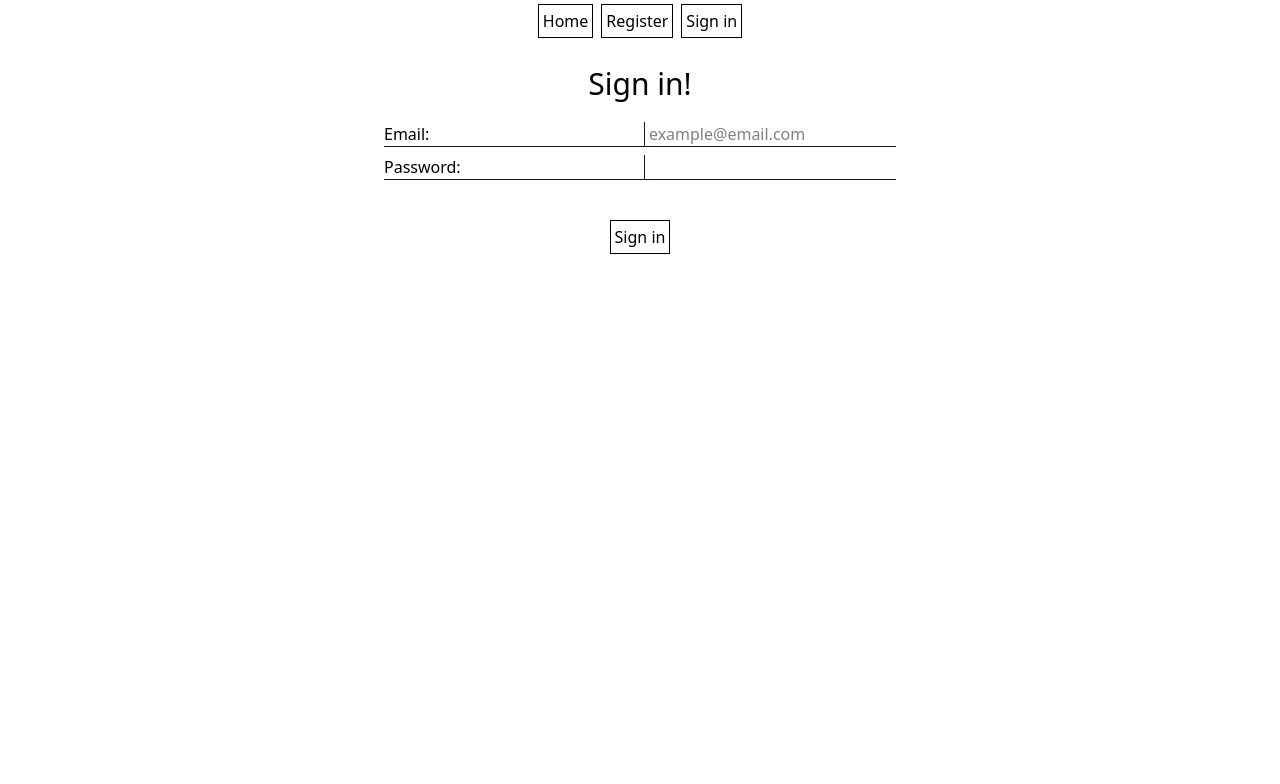
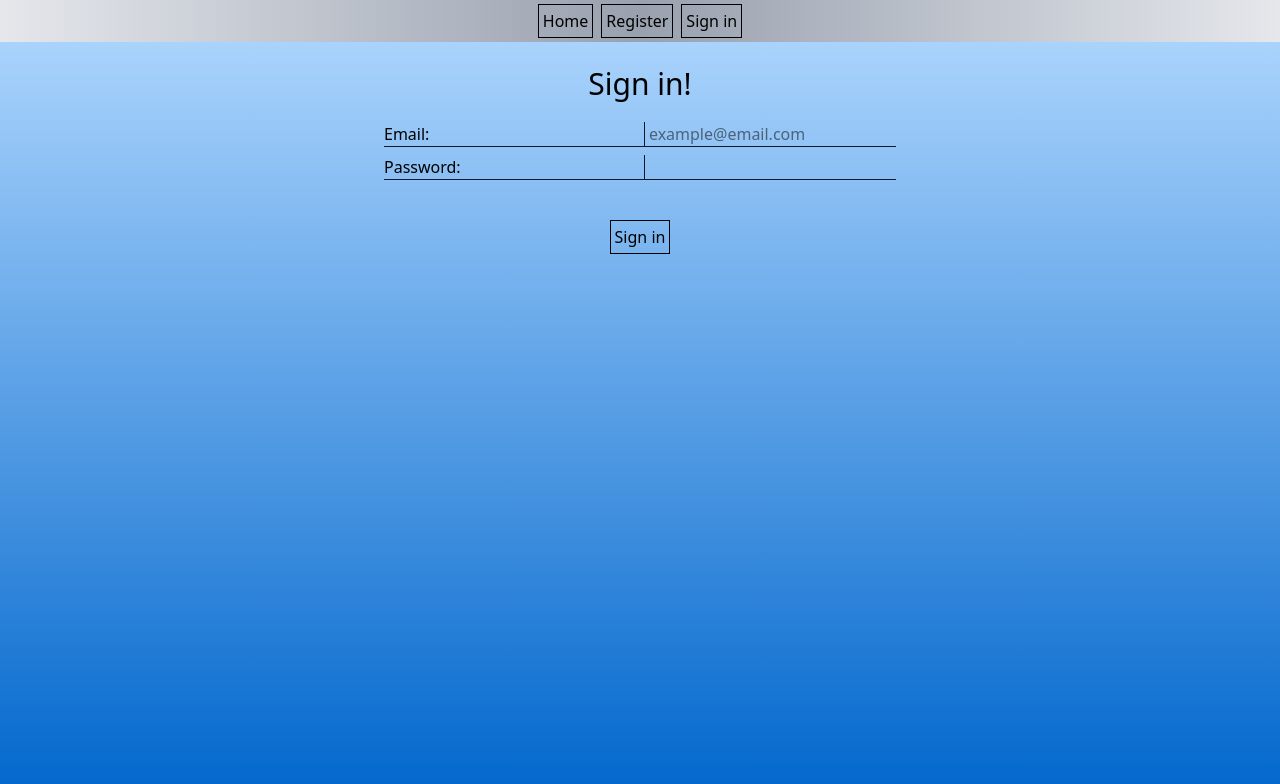
Before and after one commit to peti9406/progress-navigator, a React (Vite) app in the folder frontend/: page /login in a window 1280 px wide. Shown: the top 784 px of the page. Built offline with nearby package versions, Linux system fonts and the light colour scheme.

Commit message:
base styling

```diff
--- a/frontend/src/App.css
+++ b/frontend/src/App.css
@@ -4,3 +4,8 @@
   width: 100%;
   text-align: center;
 }
+
+body {
+    background: linear-gradient(to bottom, #b3d9ff, #0066cc);
+    min-height: 100vh;
+}
--- a/frontend/src/components/NavBar.jsx
+++ b/frontend/src/components/NavBar.jsx
@@ -5,7 +5,8 @@ import useAuth from "../hooks/useAuth.js";
 export default function Navbar({onLogout}) {
     const {user} = useAuth();
 
-    return (<div className='flex flex-row justify-center items-center w-full min-w-max'>
+    return (<div className='flex flex-row justify-center items-center w-full min-w-max
+    bg-gradient-to-r from-gray-200 via-gray-400 to-gray-200'>
             <Link to='/'>
                 <Button text='Home' />
             </Link>
@@ -14,8 +15,10 @@ export default function Navbar({onLogout}) {
                     <Link to='/create'>
                         <Button text='Set new goal'/>
                     </Link>
-                    <Button onclick={onLogout} text='Log out'/>
-                    <p>Logged in as: {user}!</p>
+                    <div className='flex flex-row items-center ml-auto'>
+                        <p>Hi {user}!</p>
+                        <Button onclick={onLogout} text='Log out'/>
+                    </div>
                 </> )
                 : (<>
                     <Link to='/register'>
--- a/frontend/src/components/ProgressionBar.jsx
+++ b/frontend/src/components/ProgressionBar.jsx
@@ -1,9 +1,9 @@
 export default function ProgressionBar({percentage}) {
     return (
         <div
-            className="mt-1 w-full bg-blue-100 rounded-xl border-2 border-blue-300 overflow-hidden h-6 flex items-center justify-center">
+            className="relative mt-1 px-4 w-full bg-blue-100 rounded-xl border-2 border-blue-300 overflow-hidden h-6 flex items-center justify-center">
             <div
-                className="bg-blue-500 h-full"
+                className="bg-blue-500 h-full absolute left-0 top-0"
                 style={{width: `${percentage}%`, transition: 'width 0.3s ease'}}
             />
             <div className="z-10">
```
